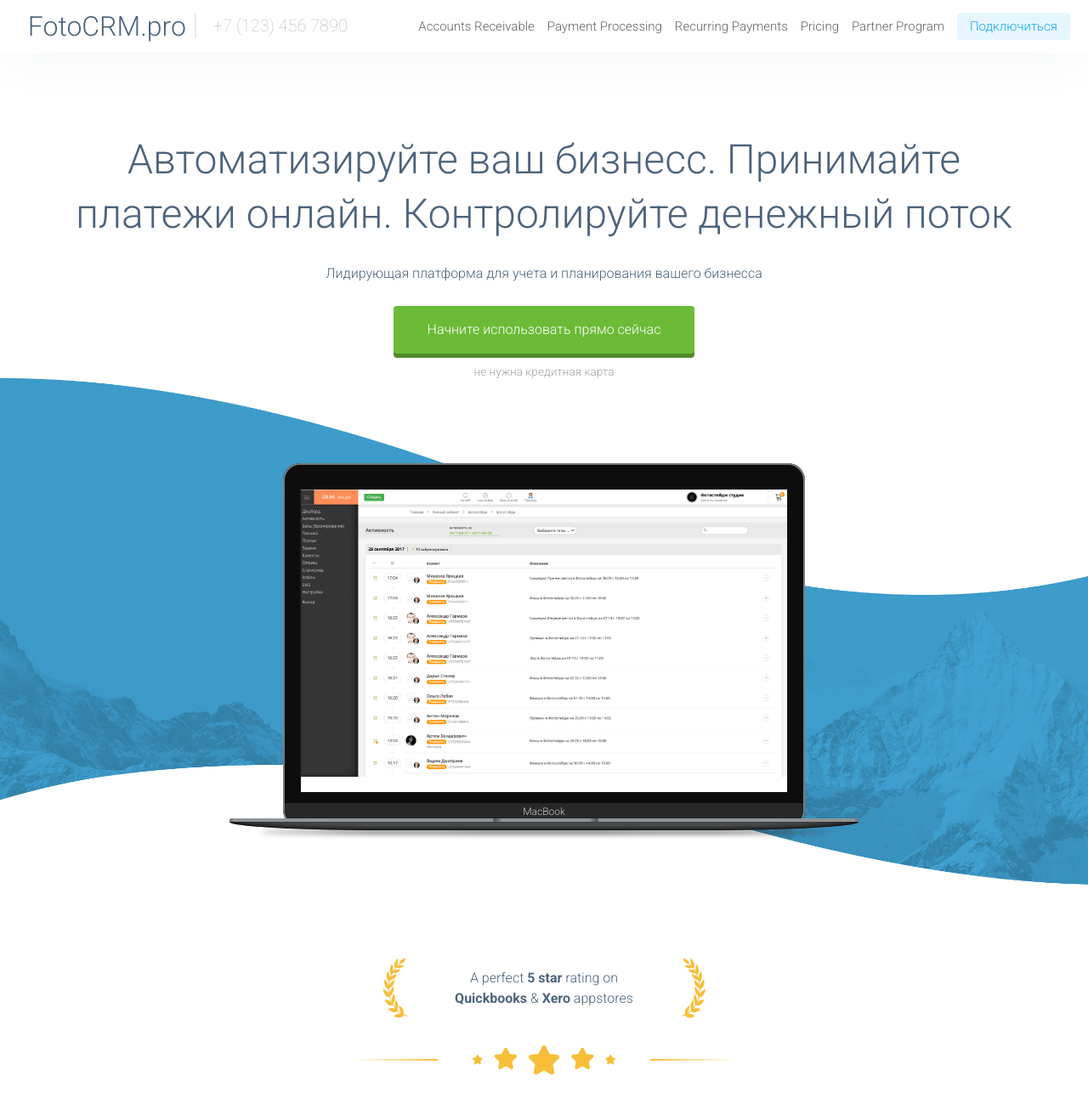
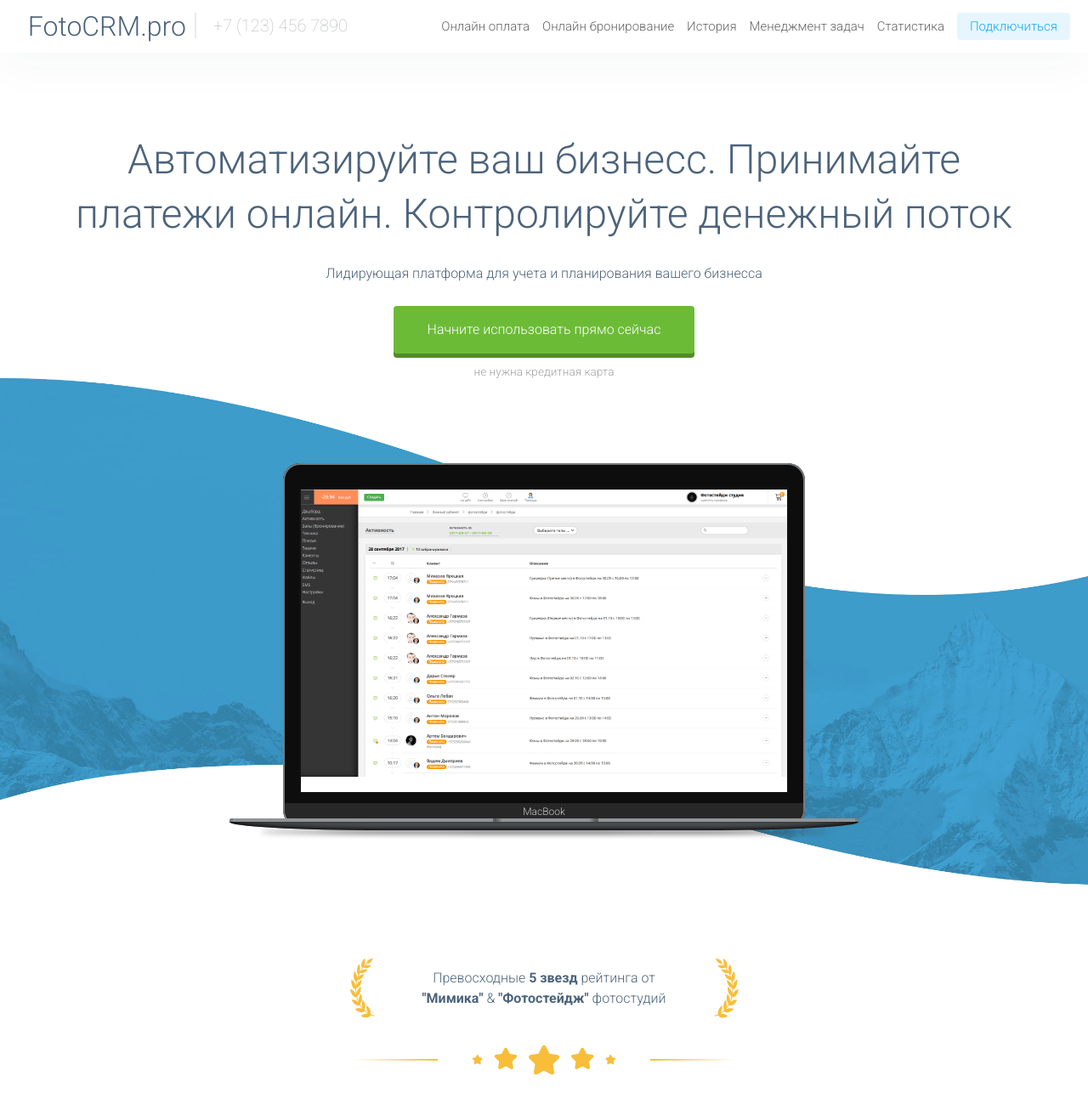
Before and after one commit to iLunts/photobel-landing, a website: page index.html in a window 1280 px wide. Shown: the top 1292 px of the page at 85% size. Drawn offline with Linux system fonts and the light colour scheme; files whose address does not match are found by name.

Commit message:
фикс

```diff
--- a/index.html
+++ b/index.html
@@ -19,11 +19,11 @@
         </div>
         <a class="top-menu__phone" href="tel:+7-0000000000">+7 (123) 456 7890</a>
         <ul class="top-menu__list">
-            <li class="top-menu__item"><a href="" class="top-menu__link">Accounts Receivable</a></li>
-            <li class="top-menu__item"><a href="" class="top-menu__link">Payment Processing</a></li>
-            <li class="top-menu__item"><a href="" class="top-menu__link">Recurring Payments</a></li>
-            <li class="top-menu__item"><a href="" class="top-menu__link">Pricing</a></li>
-            <li class="top-menu__item"><a href="" class="top-menu__link">Partner Program</a></li>
+            <li class="top-menu__item"><a href="" class="top-menu__link">Онлайн оплата</a></li>
+            <li class="top-menu__item"><a href="" class="top-menu__link">Онлайн бронирование</a></li>
+            <li class="top-menu__item"><a href="" class="top-menu__link">История</a></li>
+            <li class="top-menu__item"><a href="" class="top-menu__link">Менеджмент задач</a></li>
+            <li class="top-menu__item"><a href="" class="top-menu__link">Статистика</a></li>
             <li class="top-menu__item"><a href="" class="top-menu__btn btn btn--blue-light">Подключиться</a></li>
         </ul>
     </nav>
@@ -93,7 +93,7 @@
                     <div class="col--1-1 t--c">
                         <div class="star__above">
                             <i class="icon icon--xlg icon-laurel-left t--yellow"></i>
-                            <div class="star__above-text">A perfect <b>5 star</b> rating on <br><b>Quickbooks</b> & <b>Xero</b> appstores</div>
+                            <div class="star__above-text">Превосходные <b>5 звезд</b> рейтинга от <br><b> "Мимика"</b> & <b>"Фотостейдж"</b> фотостудий</div>
                             <i class="icon icon--xlg icon-laurel-right t--yellow"></i>
                         </div>
                         <div class="star__rating">
@@ -170,15 +170,16 @@
                             Первый сервис по приему онлайн оплаты в фотостудиях
                         </h2>
                         <p class="t--sm t--muted">
-                            Lorem, ipsum dolor sit amet consectetur adipisicing elit. Soluta assumenda dolore molestiae, beatae a, labore facere iure
-                            architecto rem nemo eaque amet quas placeat! Voluptatem officiis consectetur eos quae expedita.
+Вы можете использовать различные платежные агрегаторы, для вашего бизнесса, все очень прото. подключите платежный агрегатор в ваших настройках
                         </p>
                     </div>
                 </div>
                 <article class="grid flex flex--c">
                     <div class="col--5-10">
                         <h3 class="block__title">Оплата онлайн</h3>
-                        <p class="block__text">Lorem, ipsum dolor sit amet consectetur adipisicing elit. Soluta assumenda dolore molestiae, beata</p>
+                        <p class="block__text">
+                            Оплата онлайн очень важна дла студии, так как есть много недобросовестных клиентов которые бронируют фотостудию и после отменяют в самый последний момент или не отменяют вовсе. Принимайте оплату онлайн, что бы не терять деньги дважды. Не теряйте клиентов, которые не хотят привозить предоплату в студию, потому что сильно заняты, а так же не теряйте деньги в случае несвоевременных отмен.
+                        </p>
                         <div class="block__icon">
                             <i class="icon icon--md icon-payment-method t--blue"></i>
                             <!-- <i class="icon icon--md icon-plastic-card t--blue"></i> -->
@@ -222,7 +223,7 @@
                     </div>
                     <div class="col--1-2">
                         <h3 class="block__title">Выставление счетов</h3>
-                        <p class="block__text">Lorem, ipsum dolor sit amet consectetur adipisicing elit. Soluta assumenda dolore molestiae, beata</p>
+                        <p class="block__text">Выставляйте счета и получайте оплату в одном месте. вы можете выставить счет клиенту самостоятельно или он будет сформирован автоматически, в случае онлайн бронирования.</p>
                         <div class="m--t">
                             <a href="" class="btn btn--blue btn--smd btn--push">Попробовать сейчас</a>
                         </div>
```
